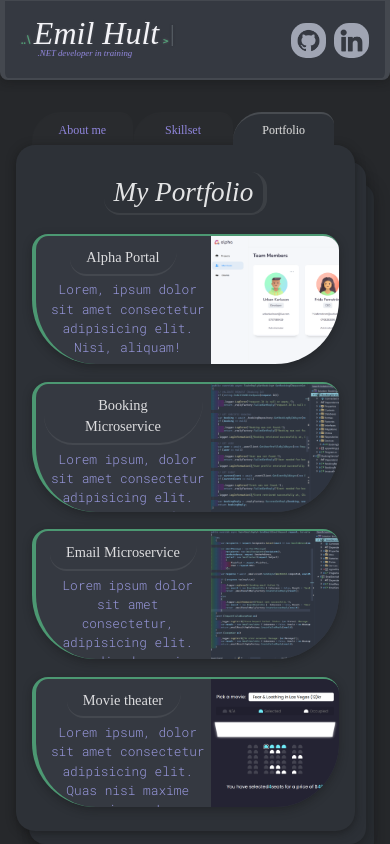
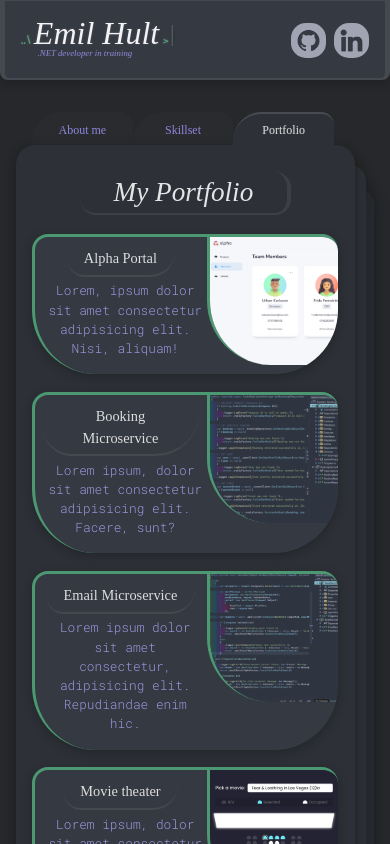
Before and after one commit to mutenJanken/Portfolio-EmilHult, a React (Vite) app: page /portfolio in a window 390 px wide. Shown: the top 844 px of the page. Built offline with nearby package versions, Linux system fonts and the light colour scheme; a web font is replaced by a local one.

Commit message:
portfolio style changes

```diff
--- a/src/index.scss
+++ b/src/index.scss
@@ -766,7 +766,6 @@ section {
   border-right: 6px solid #cfcfcf18;
 
   @media screen and (max-width: 768px) {
-    padding: 0;
     margin: 0.7rem 4.5rem 0.7rem 4.5rem;
     font-size: 1.7rem;
     border-radius: 1rem;
@@ -780,6 +779,11 @@ section {
 
     // display: none;
   }
+
+  @media screen and (max-width: 600px){
+    margin: 0.7rem 3rem 0.7rem 3rem;
+  }
+
 }
 
 .skill-type-wrapper {
@@ -956,8 +960,8 @@ section {
   border-radius: 2rem;
   border-bottom-right-radius: 6rem;
   border-bottom-left-radius: 6rem;
-  border-left: 5px solid #66faa47e;
-  border-top: 3px solid #66faa47e;
+  border-top: 6px solid #66faa47e;
+  border-left: 4px solid #66faa47e;
   box-shadow: 0 3px 10px rgba(18, 18, 18, 0.353);
 
   height: 15rem;
@@ -975,8 +979,8 @@ section {
     border-bottom-left-radius: 4rem;
     border-top-right-radius: 1rem;
     border-bottom-right-radius: 4rem;
-    border-top: 2px solid #66faa47e;
-    border-left: 4px solid #66faa47e;
+    border-top: 3px solid #66faa47e;
+    border-left: 3px solid #66faa47e;
 
     width: 98.9%;
     // height: 6rem;
@@ -985,18 +989,32 @@ section {
 
     border-right: none;
   }
+
+  @media screen and (max-width: 600px){
+    height: auto;
+  }
 }
 
 .project-image-wrapper {
   // display: flex;
+
+
 }
 
 .project-image {
+  border-left: 6px solid #66faa47e;
+  border-bottom-left-radius: 6rem;
+  // border-top-left-radius: 3rem;
   width: 15rem;
   // border-top-right-radius: 0.5rem;
   // border-bottom-right-radius: 0.5rem;¨
 
   @media screen and (max-width: 768px) {
+    border-left: 3px solid #66faa47e;
+    // border-right: 3px solid #66faa47e;
+    // border-bottom-right-radius: 4rem;
+    border-top-right-radius: 0.85rem;
+    border-bottom-left-radius: 4rem;
     width: 8rem;
     // height: 9rem;
   }
@@ -1035,7 +1053,7 @@ section {
   flex-direction: column;
   align-items: center;
   width: 100%;
-  padding: 0 0.5rem 0.5rem 0.5rem;
+  padding: 0 0.5rem 1rem 0.5rem;
 }
 
 .project-description {
```
